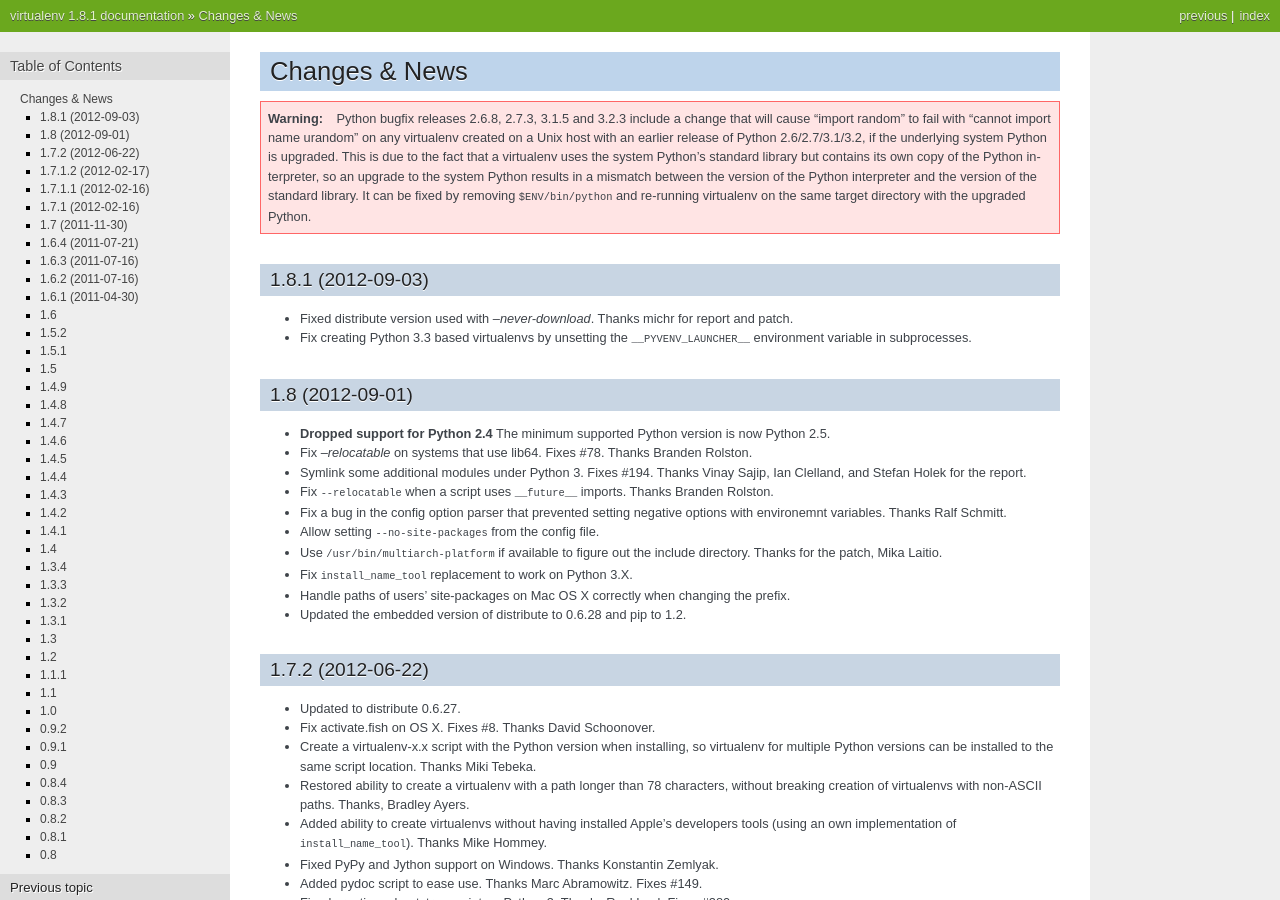
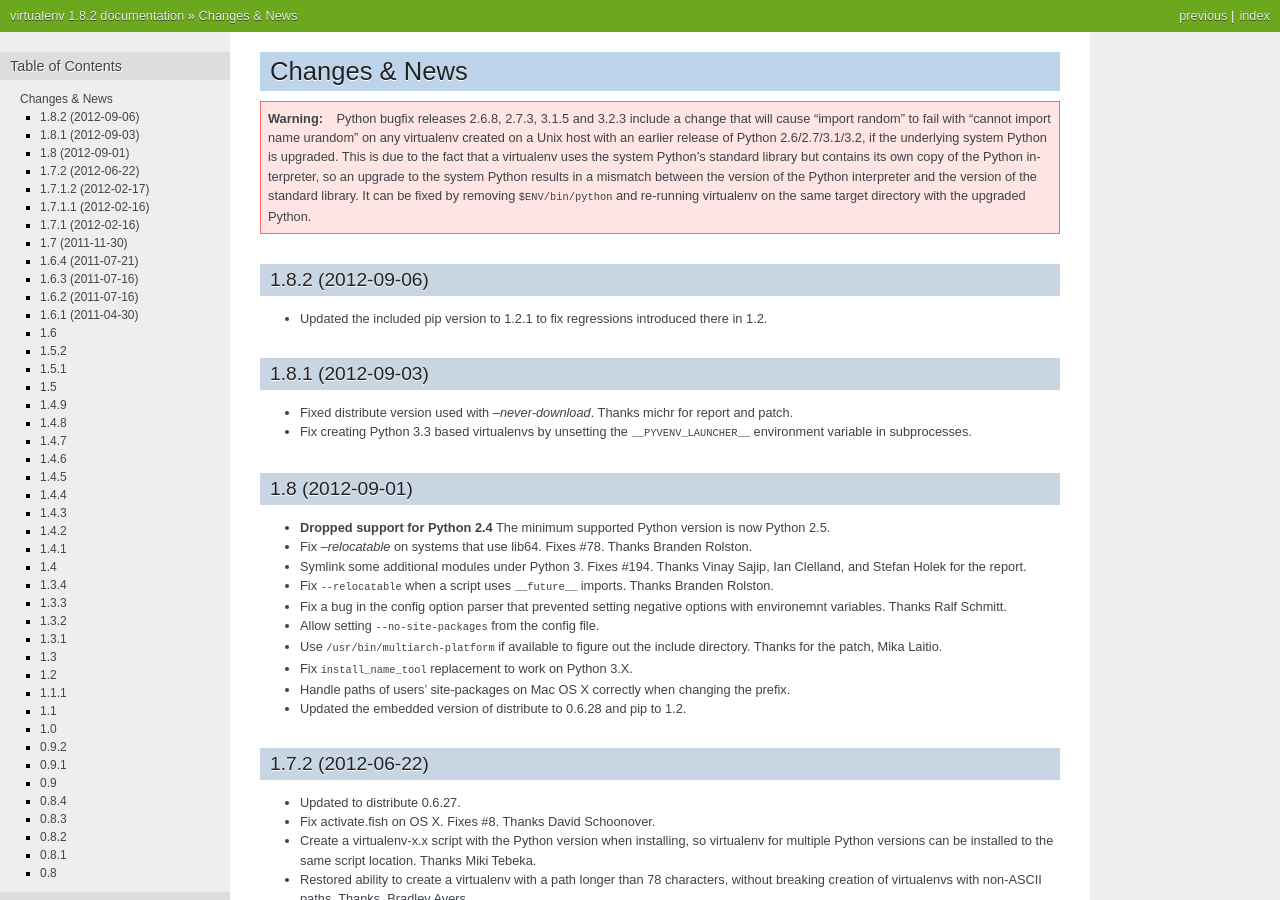
Before and after one commit to pypa/virtualenv, a Sphinx documentation site: the page built from docs/news.txt, in a window 1280 px wide and 900 px high. Built offline with Sphinx 7.4.7, drawn with Linux system fonts in a browser that asks for light colours; some of the changed text lies outside the part shown.

Commit message:
Bumped version up a notch and updated changelog.

```diff
--- a/docs/news.txt
+++ b/docs/news.txt
@@ -14,6 +14,12 @@
    ``$ENV/bin/python`` and re-running virtualenv on the same target directory
    with the upgraded Python.
 
+
+1.8.2 (2012-09-06)
+~~~~~~~~~~~~~~~~~~
+
+* Updated the included pip version to 1.2.1 to fix regressions introduced
+  there in 1.2.
 
 1.8.1 (2012-09-03)
 ~~~~~~~~~~~~~~~~~~
--- a/virtualenv.py
+++ b/virtualenv.py
@@ -4,7 +4,7 @@
 
 # If you change the version here, change it in setup.py
 # and docs/conf.py as well.
-__version__ = "1.8.1"  # following best practices
+__version__ = "1.8.2"  # following best practices
 virtualenv_version = __version__  # legacy, again
 
 import base64
```
